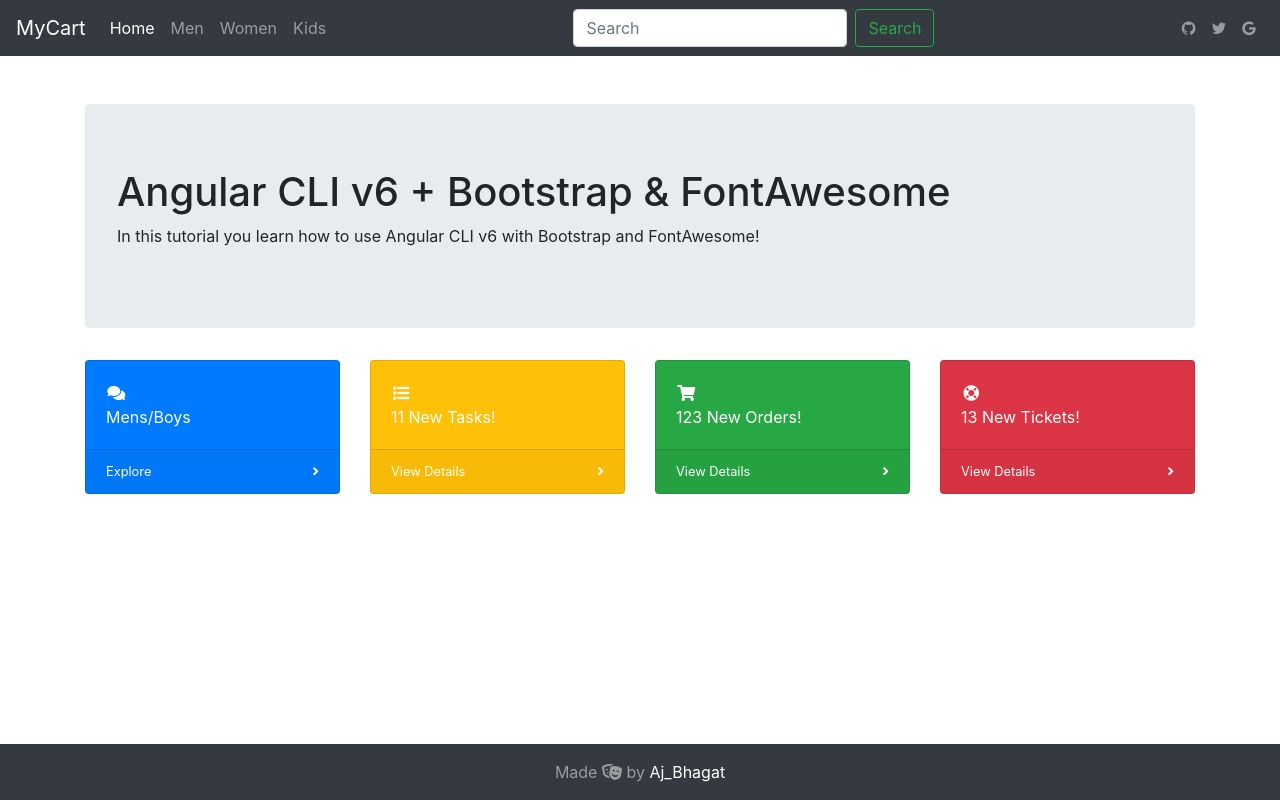
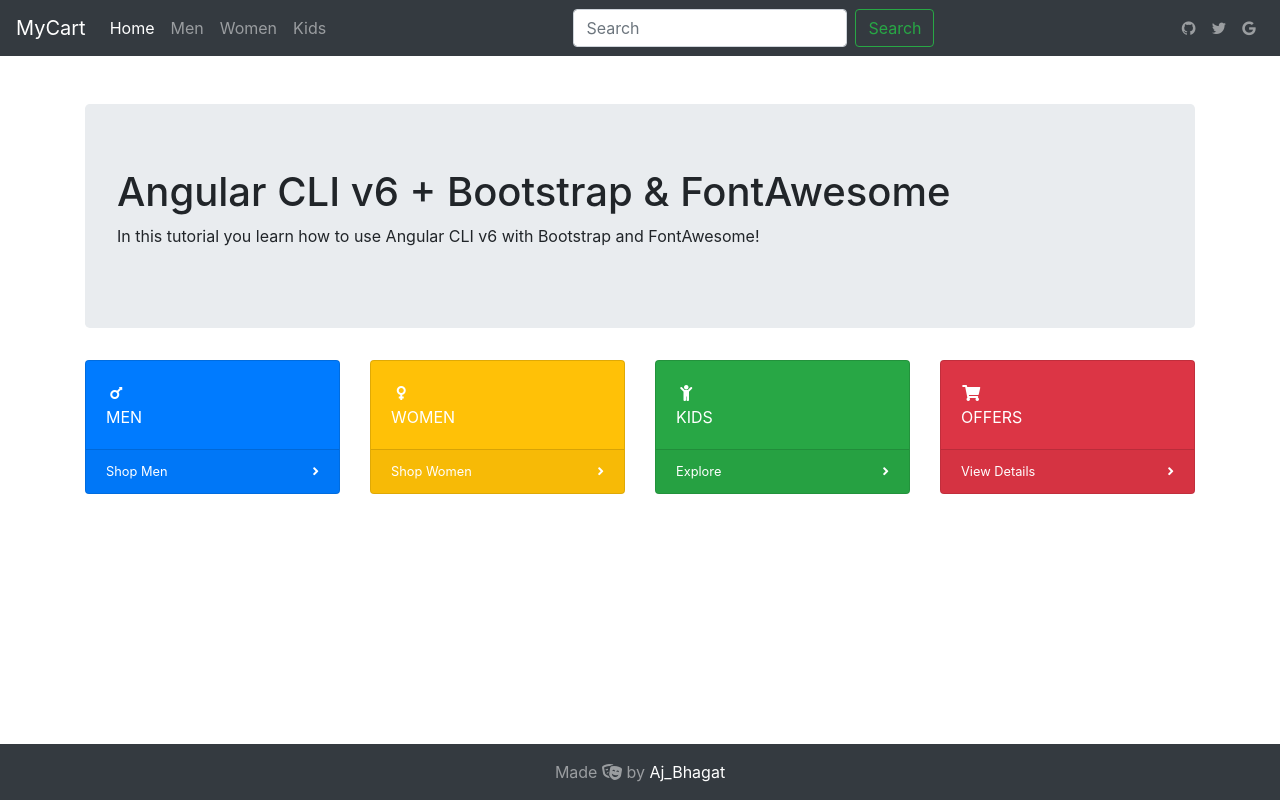
Before and after one commit to aj-bhagat/Shopping-Cart--MEAN-Stack, an Angular app in the folder AngularApp/: page / in a window 1280 px wide. Built offline with nearby package versions, Linux system fonts and the light colour scheme.

Commit message:
AngularApp

```diff
--- a/AngularApp/src/app/app.component.html
+++ b/AngularApp/src/app/app.component.html
@@ -11,9 +11,41 @@
           <div class="card text-white bg-primary o-hidden h-100">
             <div class="card-body">
               <div class="card-body-icon">
-                <i class="fas fa-fw fa-comments"></i>
+                <i class="fas fa-fw fa-mars"></i>
               </div>
-              <div class="mr-5">Mens/Boys</div>
+              <div class="mr-5">MEN</div>
+            </div>
+            <a class="card-footer text-white clearfix small z-1" href="#">
+              <span class="float-left">Shop Men</span>
+              <span class="float-right">
+                <i class="fas fa-angle-right"></i>
+              </span>
+            </a>
+          </div>
+        </div>
+        <div class="col-xl-3 col-sm-6 mb-3">
+          <div class="card text-white bg-warning o-hidden h-100">
+            <div class="card-body">
+              <div class="card-body-icon">
+                <i class="fas fa-fw fa-venus"></i>
+              </div>
+              <div class="mr-5">WOMEN</div>
+            </div>
+            <a class="card-footer text-white clearfix small z-1" href="#">
+              <span class="float-left">Shop Women</span>
+              <span class="float-right">
+                <i class="fas fa-angle-right"></i>
+              </span>
+            </a>
+          </div>
+        </div>
+        <div class="col-xl-3 col-sm-6 mb-3">
+          <div class="card text-white bg-success o-hidden h-100">
+            <div class="card-body">
+              <div class="card-body-icon">
+                <i class="fas fa-fw fa-child"></i>
+              </div>
+              <div class="mr-5">KIDS</div>
             </div>
             <a class="card-footer text-white clearfix small z-1" href="#">
               <span class="float-left">Explore</span>
@@ -24,44 +56,12 @@
           </div>
         </div>
         <div class="col-xl-3 col-sm-6 mb-3">
-          <div class="card text-white bg-warning o-hidden h-100">
-            <div class="card-body">
-              <div class="card-body-icon">
-                <i class="fas fa-fw fa-list"></i>
-              </div>
-              <div class="mr-5">11 New Tasks!</div>
-            </div>
-            <a class="card-footer text-white clearfix small z-1" href="#">
-              <span class="float-left">View Details</span>
-              <span class="float-right">
-                <i class="fas fa-angle-right"></i>
-              </span>
-            </a>
-          </div>
-        </div>
-        <div class="col-xl-3 col-sm-6 mb-3">
-          <div class="card text-white bg-success o-hidden h-100">
+          <div class="card text-white bg-danger o-hidden h-100">
             <div class="card-body">
               <div class="card-body-icon">
                 <i class="fas fa-fw fa-shopping-cart"></i>
               </div>
-              <div class="mr-5">123 New Orders!</div>
-            </div>
-            <a class="card-footer text-white clearfix small z-1" href="#">
-              <span class="float-left">View Details</span>
-              <span class="float-right">
-                <i class="fas fa-angle-right"></i>
-              </span>
-            </a>
-          </div>
-        </div>
-        <div class="col-xl-3 col-sm-6 mb-3">
-          <div class="card text-white bg-danger o-hidden h-100">
-            <div class="card-body">
-              <div class="card-body-icon">
-                <i class="fas fa-fw fa-life-ring"></i>
-              </div>
-              <div class="mr-5">13 New Tickets!</div>
+              <div class="mr-5">OFFERS</div>
             </div>
             <a class="card-footer text-white clearfix small z-1" href="#">
               <span class="float-left">View Details</span>
```
